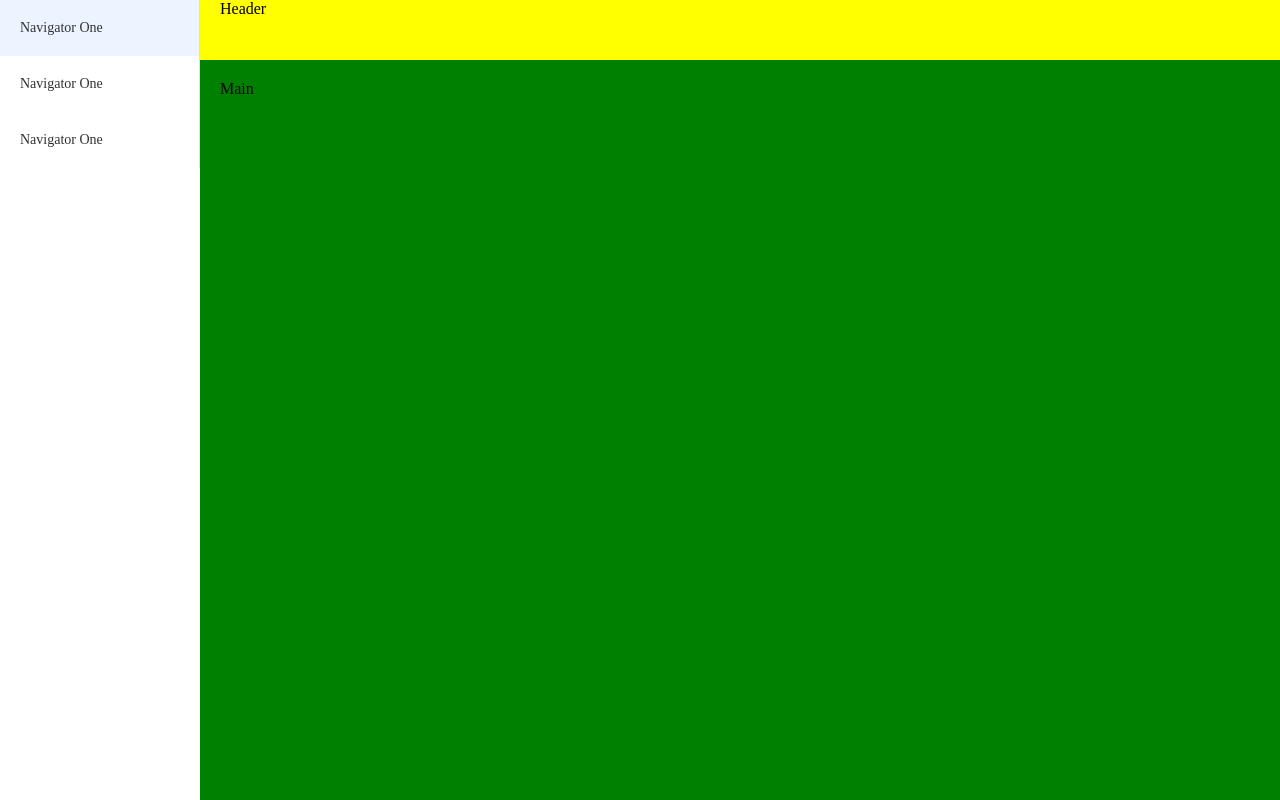
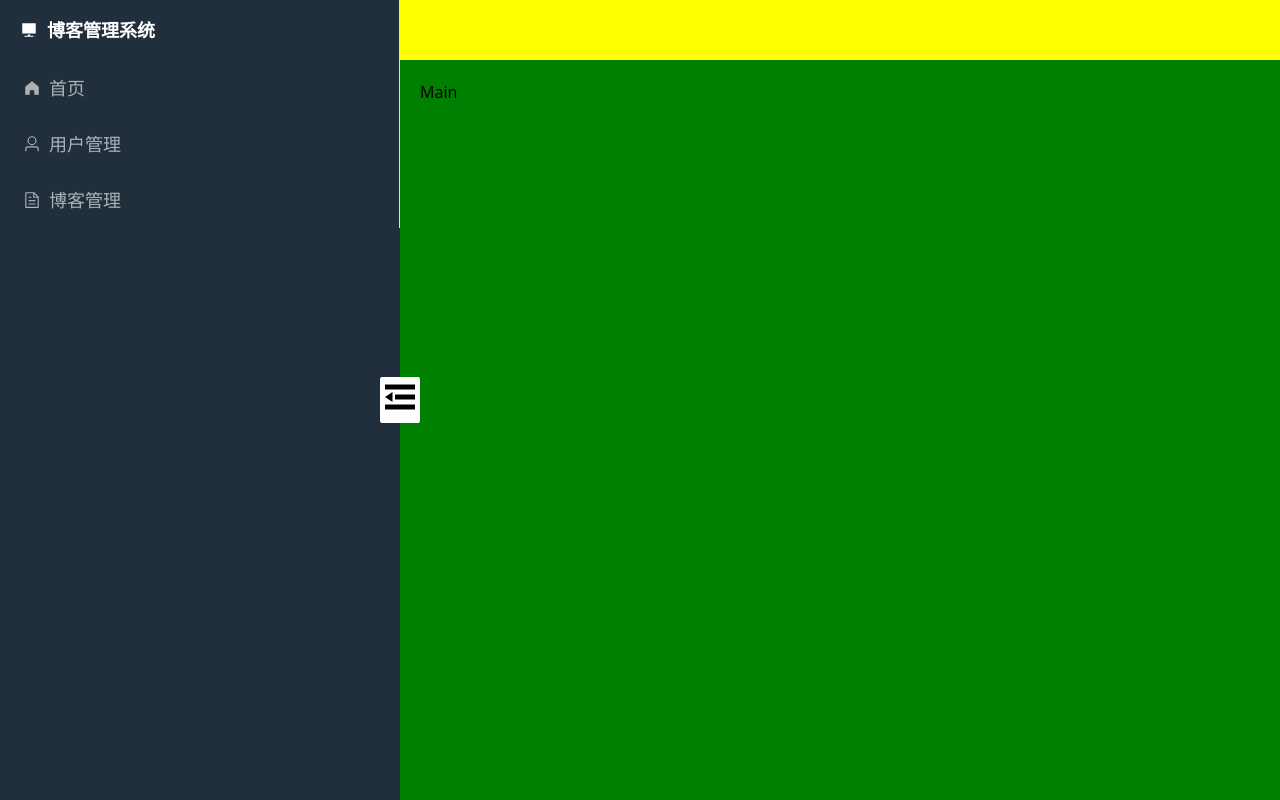
Before and after one commit to lrz6666/personal-blog, a Vue app: page / in a window 1280 px wide. Built offline with nearby package versions, Linux system fonts and the light colour scheme; the HTML template or start-up script is replaced by a standard one.

Commit message:
make menu components

```diff
--- a/components.d.ts
+++ b/components.d.ts
@@ -9,6 +9,7 @@ export {}
 declare module 'vue' {
   export interface GlobalComponents {
     ElAside: typeof import('element-plus/es')['ElAside']
+    ElCollapseTransition: typeof import('element-plus/es')['ElCollapseTransition']
     ElContainer: typeof import('element-plus/es')['ElContainer']
     ElHeader: typeof import('element-plus/es')['ElHeader']
     ElIcon: typeof import('element-plus/es')['ElIcon']
@@ -19,5 +20,6 @@ declare module 'vue' {
     ElScoller: typeof import('element-plus/es')['ElScoller']
     ElScrollbar: typeof import('element-plus/es')['ElScrollbar']
     ElSubMenu: typeof import('element-plus/es')['ElSubMenu']
+    SideMenu: typeof import('./src/components/sideMenu/sideMenu.vue')['default']
   }
 }
--- a/package.json
+++ b/package.json
@@ -11,7 +11,11 @@
     "type-check": "vue-tsc --build"
   },
   "dependencies": {
+    "@element-plus/icons-vue": "^2.3.1",
+    "autoprefixer": "^10.4.21",
     "element-plus": "^2.9.8",
+    "postcss": "^8.5.3",
+    "tailwindcss": "^3.4.17",
     "vue": "^3.5.13"
   },
   "devDependencies": {
--- /dev/null
+++ b/postcss.config.js
@@ -0,0 +1,7 @@
+// postcss.config.js
+export default {
+  plugins: {
+    tailwindcss: {},
+    autoprefixer: {},
+  }
+}
--- a/src/App.vue
+++ b/src/App.vue
@@ -1,29 +1,11 @@
 <template>
   <div class="common-layout ">
     <el-container class="baseLayout">
-      <el-aside width="200px" >
-        <el-scrollbar>
-          <el-menu >
-            <el-menu-item index="1">
-              <template #title>
-                <span>Navigator One</span>
-              </template>
-            </el-menu-item>
-            <el-menu-item index="2">
-              <template #title>
-                <span>Navigator One</span>
-              </template>
-            </el-menu-item>
-            <el-menu-item index="3">
-              <template #title>
-                <span>Navigator One</span>
-              </template>
-            </el-menu-item>
-          </el-menu>
-        </el-scrollbar>
-      </el-aside>
+        <sideMenu/>
       <el-container>
-        <el-header style="background-color: yellow;">Header</el-header>
+        <el-header height="60px" style="background-color: yellow;">
+
+        </el-header>
         <el-main style="background-color: green;">Main</el-main>
       </el-container>
     </el-container>
@@ -32,6 +14,7 @@
 
 
 <script setup lang="ts">
+import sideMenu from './components/sideMenu/sideMenu.vue';
 
 </script>
 
@@ -39,4 +22,36 @@
 .baseLayout {
   height: 100vh;
 }
+
+.main-aside {
+  background-color: #212f3d
+}
+
+.main-aside-menu {
+  background-color: #212f3d;
+}
+
+.el-menu-item {
+  color: #acb1b6;
+}
+
+.main-aside-menu .el-menu-item.is-active {
+  background-color: #21283d;
+  color: #fff;
+}
+
+.main-aside-menu .el-menu-item:hover {
+  background-color: #21283d;
+  color: #fff;
+}
+
+.aside-header {
+  display: flex;
+  align-items: center;
+  justify-content: center;
+  font-size: 18px;
+  font-weight: bold;
+  background-color: #212f3d;
+  color: white;
+}
 </style>
--- a/src/assets/main.css
+++ b/src/assets/main.css
@@ -1,3 +1,8 @@
+@tailwind base;
+@tailwind components;
+@tailwind utilities;
+
+
 body{
     margin:0px;
     padding: 0px;
--- /dev/null
+++ b/src/components/sideMenu/sideMenu.vue
@@ -0,0 +1,91 @@
+<template>
+    <div className=" relative bg-[#212f3d]">
+        <el-aside  width="400px">
+            <el-menu :collapse="!showText" class="main-aside-menu h-full" >
+                <el-header  class="aside-header" height="60px">
+                    <el-icon>
+                        <Platform />
+                    </el-icon>
+                    <span v-show="showText" className="whitespace-nowrap">&ensp;博客管理系统</span>
+                </el-header>
+                <el-menu-item index="1" class="el-menu-item">
+                    <el-icon>
+                        <HomeFilled />
+                    </el-icon>
+                    <template #title>
+                        <span >首页</span>
+                    </template>
+                </el-menu-item>
+                <el-menu-item index="2" class="el-menu-item">
+                    <el-icon>
+                        <User />
+                    </el-icon>
+                    <template #title>
+                        <span >用户管理</span>
+                    </template>
+                </el-menu-item>
+                <el-menu-item index="3" class="el-menu-item">
+                    <el-icon>
+                        <Document />
+                    </el-icon>
+                    <template #title>
+                        <span >博客管理</span>
+                    </template>
+                </el-menu-item>
+            </el-menu>
+        </el-aside>
+        <div className=" absolute top-1/2 -translate-y-1/2 -right-0 translate-x-1/2 bg-white rounded-sm "
+            @click="showText =!showText">
+            <el-icon size="40px" color='black' v-show="showText">
+                <Fold />
+            </el-icon>
+            <el-icon size="40px" color='black' v-show="!showText">
+                <Expand />
+            </el-icon>
+        </div>
+    </div>
+
+</template>
+
+<script setup lang="ts">
+import { ref } from 'vue';
+let showText = ref(true)
+const asideWidth = ref('')
+
+
+</script>
+
+<style scoped>
+.main-aside {
+    background-color: #212f3d
+}
+
+.main-aside-menu {
+    background-color: #212f3d;
+}
+
+.el-menu-item {
+    color: #acb1b6;
+    font-size: 18px;
+}
+
+.main-aside-menu .el-menu-item.is-active {
+    background-color: #21283d;
+    color: #fff;
+}
+
+.main-aside-menu .el-menu-item:hover {
+    background-color: #21283d;
+    color: #fff;
+}
+
+.aside-header {
+    display: flex;
+    align-items: center;
+    justify-content: baseline;
+    font-size: 18px;
+    font-weight: bold;
+    background-color: #212f3d;
+    color: white;
+}
+</style>
--- a/src/main.ts
+++ b/src/main.ts
@@ -2,6 +2,11 @@ import { createApp } from 'vue'
 import 'element-plus/dist/index.css'
 import App from './App.vue'
 import "./assets/main.css"
+import * as ElementPlusIconsVue from '@element-plus/icons-vue'
+
 const app = createApp(App)
 
+for (const [key, component] of Object.entries(ElementPlusIconsVue)) {
+  app.component(key, component)
+}
 app.mount('#app')
--- /dev/null
+++ b/tailwind.config.js
@@ -0,0 +1,11 @@
+//tailwind.config.js
+module.exports = {
+  content: [
+    "./index.html",
+    "./src/**/*.{vue,js,ts,jsx,tsx}",
+  ],
+  theme: {
+    extend: {},
+  },
+  plugins: [],
+}
```
Also changed, not shown: 1 other file (tests, documents, lock files or other folders).
